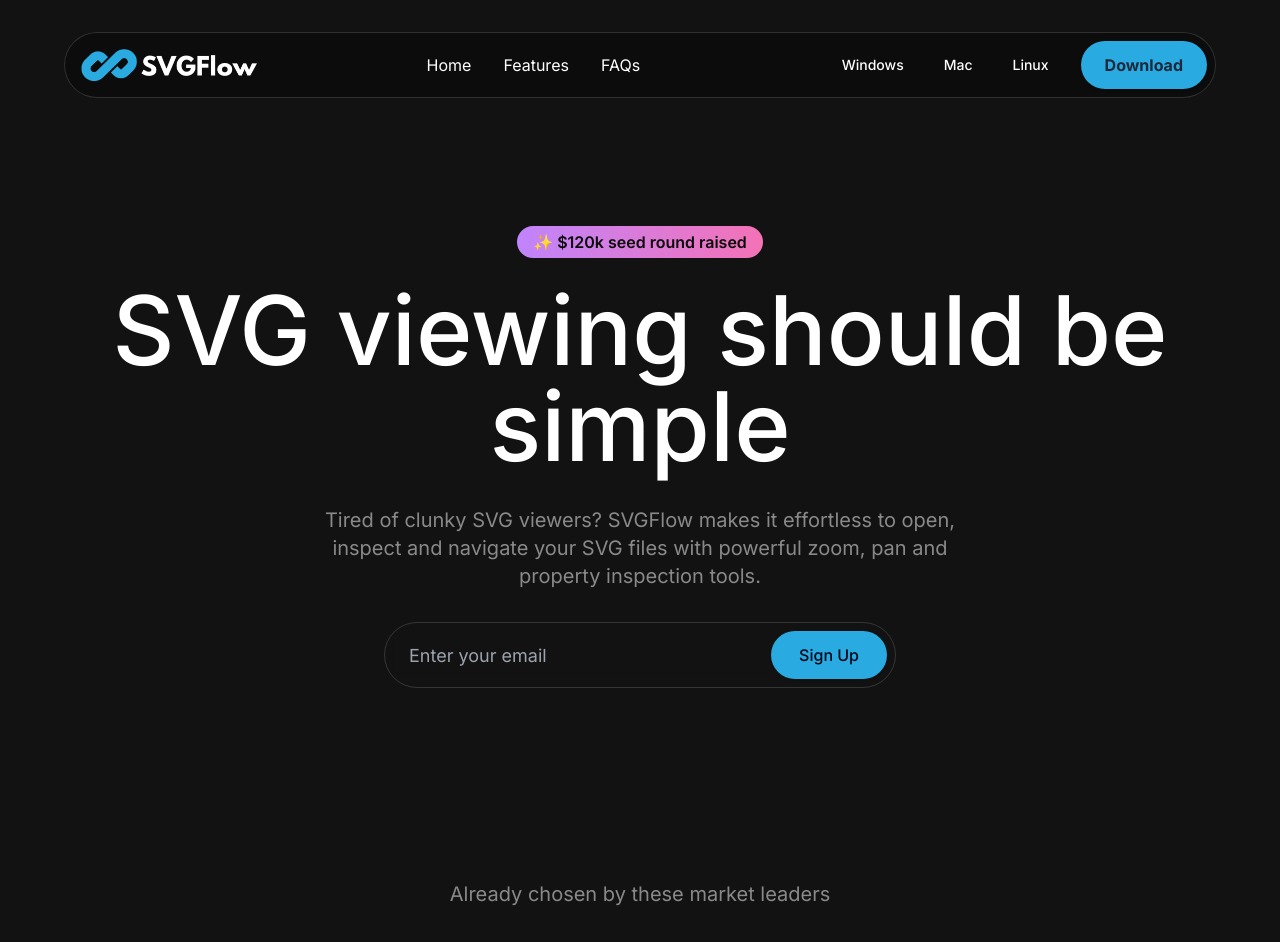
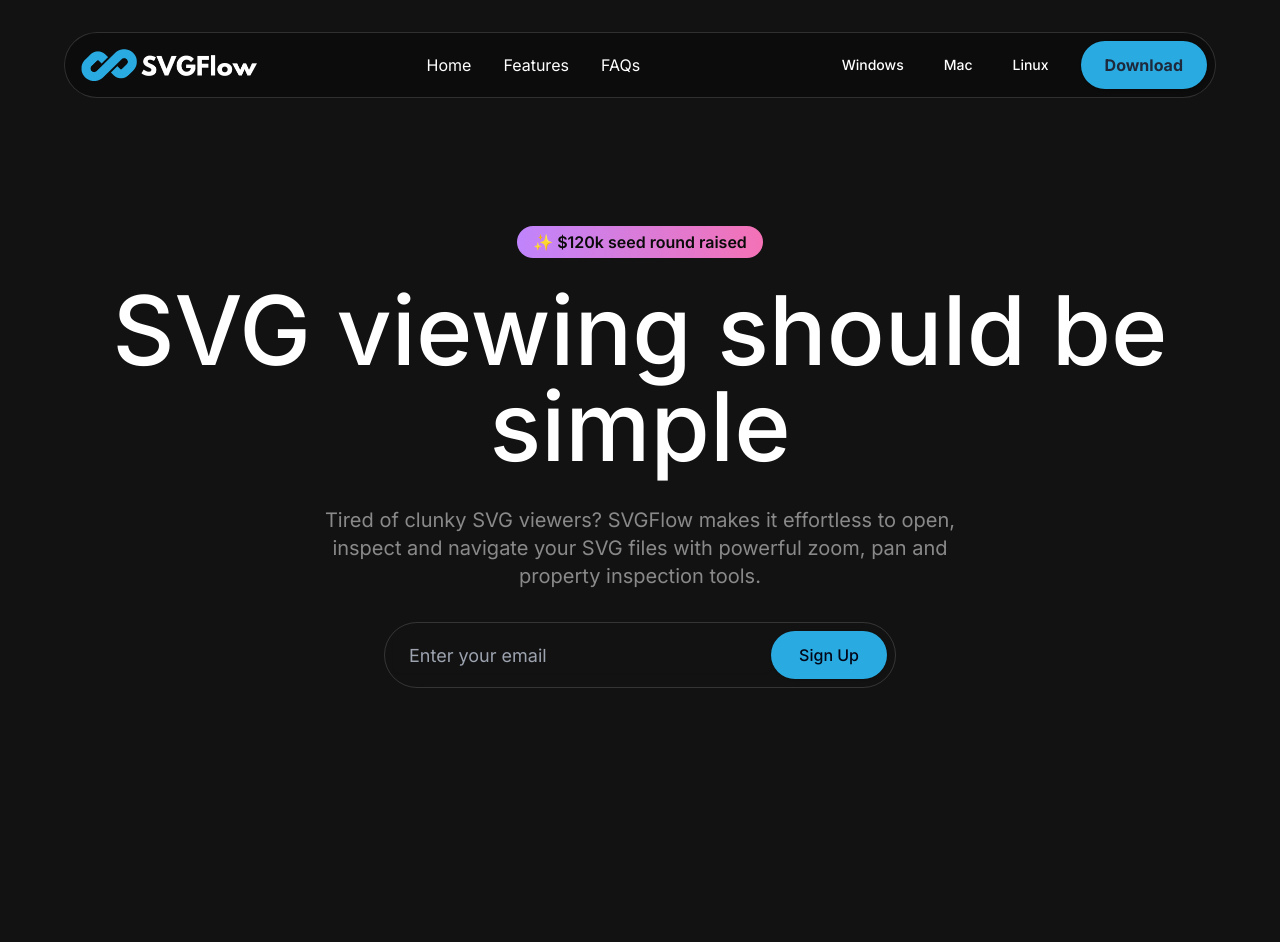
Before and after one commit to zedvex/svgflow-landing-page, a Next.js app: page / in a window 1280 px wide. Shown: the top 942 px of the page. Built offline with nearby package versions, Linux system fonts and the light colour scheme.

Commit message:
Removed scrolling text

```diff
--- a/app/page.tsx
+++ b/app/page.tsx
@@ -1,24 +1,24 @@
 import Header from '@/components/Header';
-import CallToAction from '@/sections/CallToAction';
+// import CallToAction from '@/sections/CallToAction';
 import Faqs from '@/sections/Faqs';
 import Features from '@/sections/Features';
 import Footer from '@/sections/Footer';
 import Hero from '@/sections/Hero';
 // import Integrations from '@/sections/Integrations';
 import Introduction from '@/sections/Introduction';
-import LogoTicker from '@/sections/LogoTicker';
+// import LogoTicker from '@/sections/LogoTicker';
 
 const Home = () => {
   return (
     <>
       <Header />
       <Hero />
-      <LogoTicker />
+      {/* <LogoTicker /> */}
       <Introduction />
       <Features />
       {/* <Integrations /> */}
       <Faqs />
-      <CallToAction />
+      {/* <CallToAction /> */}
       <Footer />
     </>
   );
```
